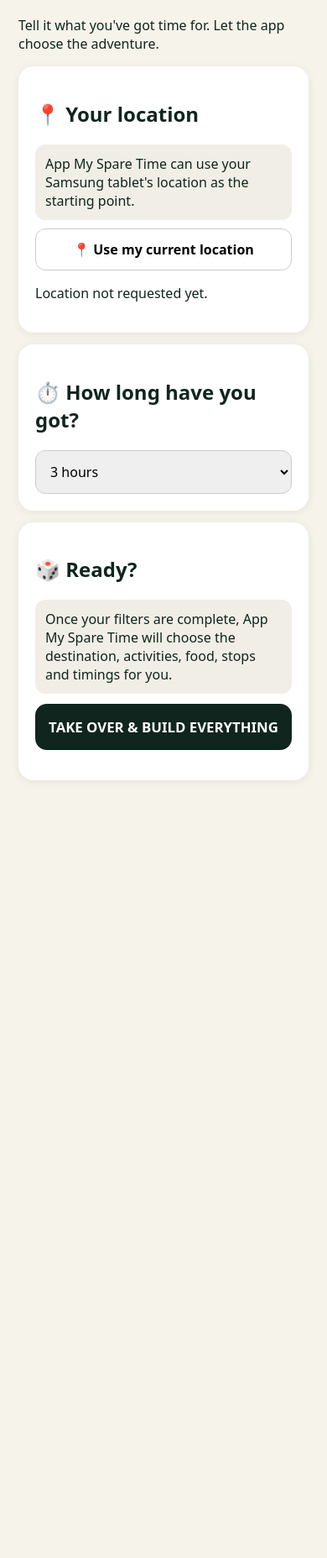
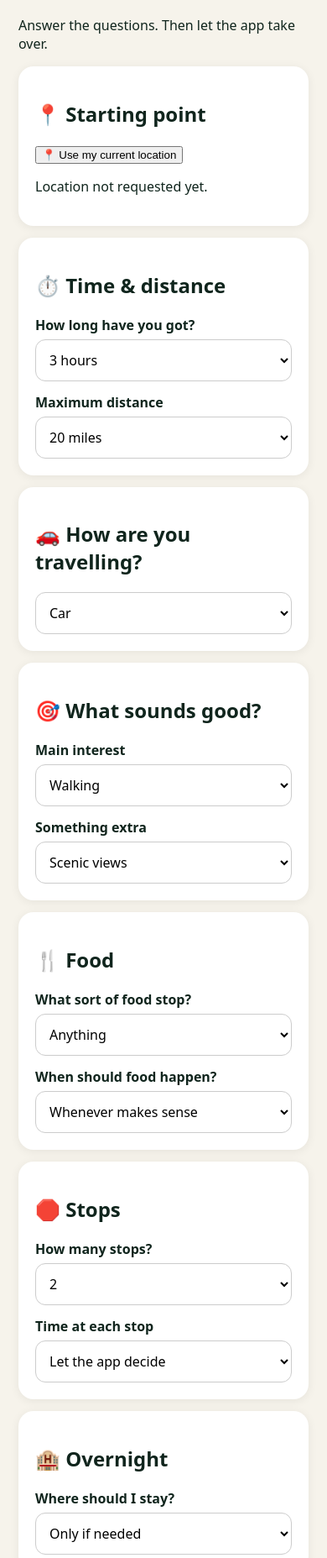
Before and after one commit to ytreatoria-blip/app-my-spare-time, a website: page public/index.html in a window 390 px wide. Shown: the part 132-1987 px from the top of the page at 84% size. Before the commit the page ends 1097 px from the top, so only its background shows below. Drawn offline with Linux system fonts and the light colour scheme.

Commit message:
Update index.html

```diff
--- a/public/index.html
+++ b/public/index.html
@@ -4,62 +4,65 @@
 <meta charset="utf-8">
 <meta name="viewport" content="width=device-width,initial-scale=1">
 <meta name="theme-color" content="#10251d">
-  <meta name="mobile-web-app-capable" content="yes">
 <link rel="manifest" href="/manifest.webmanifest">
 <title>App My Spare Time</title>
 
 <style>
-    body {
-      font-family: system-ui, sans-serif;
-      margin: 0;
-      background: #f6f3eb;
-      color: #10251d;
+body{
+  font-family:system-ui,sans-serif;
+  margin:0;
+  background:#f6f3eb;
+  color:#10251d
 }
-
-    main {
-      max-width: 760px;
-      margin: auto;
-      padding: 22px;
+main{
+  max-width:760px;
+  margin:auto;
+  padding:22px
 }
-
-    .card {
-      background: white;
-      border-radius: 18px;
-      padding: 20px;
-      margin: 14px 0;
-      box-shadow: 0 2px 12px #0001;
+.card{
+  background:#fff;
+  border-radius:18px;
+  padding:20px;
+  margin:14px 0;
+  box-shadow:0 2px 12px #0001
 }
-
-    select, button {
-      font: inherit;
+label{
+  display:block;
+  font-weight:700;
+  margin-top:14px;
+  margin-bottom:6px
 }
-
-    select {
-      width: 100%;
-      padding: 13px;
-      border-radius: 12px;
-      border: 1px solid #ccc;
+select,input{
+  width:100%;
+  box-sizing:border-box;
+  padding:12px;
+  border:1px solid #ccc;
+  border-radius:12px;
+  font:inherit;
+  background:#fff
 }
-
-    button {
-      cursor: pointer;
+.primary{
+  width:100%;
+  padding:17px;
+  border:0;
+  border-radius:14px;
+  background:#10251d;
+  color:#fff;
+  font-weight:800;
+  font-size:1.05rem
 }
-
-    .primary {
-      width: 100%;
-      padding: 16px;
-      border: 0;
-      border-radius: 14px;
-      background: #10251d;
-      color: white;
-      font-weight: 800;
-      font-size: 1.05rem;
+.note{
+  padding:12px;
+  background:#f0eee7;
+  border-radius:12px
 }
-
-    .note {
-      padding: 12px;
-      background: #f0eee7;
-      border-radius: 12px;
+#result{
+  margin-top:15px
+}
+.result{
+  border:1px solid #ddd;
+  border-radius:14px;
+  padding:15px
 }
 </style>
 </head>
@@ -71,21 +74,14 @@
 <h1>🧭 App My Spare Time</h1>
 
 <p>
-    Tell it what you've got time for.
-    Let the app choose the adventure.
+Answer the questions. Then let the app take over.
 </p>
 
 <section class="card">
 
-    <h2>📍 Your location</h2>
+<h2>📍 Starting point</h2>
 
-    <div class="note">
-      App My Spare Time can use your Samsung tablet's
-      location as the starting point.
-    </div>
-
-    <button id="locationButton"
-      style="margin-top:10px;width:100%;padding:13px;border:1px solid #ccc;border-radius:12px;background:white;font-weight:800">
+<button id="locationButton">
 📍 Use my current location
 </button>
 
@@ -97,34 +93,181 @@
 
 <section class="card">
 
-    <h2>⏱️ How long have you got?</h2>
+<h2>⏱️ Time & distance</h2>
+
+<label>How long have you got?</label>
 
 <select id="duration">
-      <option>3 hours</option>
-      <option>Half day</option>
-      <option>Full day</option>
-      <option>Overnight</option>
-      <option>Weekend</option>
-      <option>3 days</option>
+<option value="3h">3 hours</option>
+<option value="half">Half day</option>
+<option value="day">Full day</option>
+<option value="overnight">Overnight</option>
+<option value="weekend">Weekend</option>
+<option value="3day">3 days</option>
+</select>
+
+<label>Maximum distance</label>
+
+<select id="distance">
+<option value="10">10 miles</option>
+<option value="20" selected>20 miles</option>
+<option value="30">30 miles</option>
+<option value="50">50 miles</option>
+<option value="100">100 miles</option>
+<option value="any">Anywhere in the UK</option>
 </select>
 
 </section>
 
 <section class="card">
 
-    <h2>🎲 Ready?</h2>
+<h2>🚗 How are you travelling?</h2>
+
+<select id="transport">
+<option>Car</option>
+<option>Motorbike</option>
+<option>Bicycle</option>
+<option>Walking</option>
+<option>Public transport</option>
+</select>
+
+</section>
+
+<section class="card">
+
+<h2>🎯 What sounds good?</h2>
+
+<label>Main interest</label>
+
+<select id="interest1">
+<option>Walking</option>
+<option>Nature</option>
+<option>History</option>
+<option>Castles</option>
+<option>Coast</option>
+<option>Photography</option>
+<option>Food</option>
+<option>Adventure</option>
+<option>Wildlife</option>
+<option>Something unusual</option>
+</select>
+
+<label>Something extra</label>
+
+<select id="interest2">
+<option>Scenic views</option>
+<option>Gardens</option>
+<option>Museums</option>
+<option>Markets</option>
+<option>Wildlife</option>
+<option>History</option>
+<option>Photography</option>
+<option>Something unusual</option>
+<option>Surprise me</option>
+</select>
+
+</section>
+
+<section class="card">
+
+<h2>🍴 Food</h2>
+
+<label>What sort of food stop?</label>
+
+<select id="food">
+<option>Anything</option>
+<option>Pub / traditional</option>
+<option>Cafe</option>
+<option>Restaurant</option>
+<option>Fine dining</option>
+<option>Vegetarian friendly</option>
+<option>Vegan friendly</option>
+<option>Family friendly</option>
+</select>
+
+<label>When should food happen?</label>
+
+<select id="meal">
+<option>Whenever makes sense</option>
+<option>Lunch</option>
+<option>Dinner</option>
+<option>Breakfast</option>
+</select>
+
+</section>
+
+<section class="card">
+
+<h2>🛑 Stops</h2>
+
+<label>How many stops?</label>
+
+<select id="stops">
+<option value="1">1</option>
+<option value="2" selected>2</option>
+<option value="3">3</option>
+<option value="4">4</option>
+<option value="5">5+</option>
+<option value="auto">Let the app decide</option>
+</select>
+
+<label>Time at each stop</label>
+
+<select id="stopTime">
+<option value="auto">Let the app decide</option>
+<option>30 minutes</option>
+<option>1 hour</option>
+<option>90 minutes</option>
+<option>2 hours</option>
+<option>3 hours</option>
+</select>
+
+</section>
+
+<section class="card">
+
+<h2>🏨 Overnight</h2>
+
+<label>Where should I stay?</label>
+
+<select id="stay">
+<option>Only if needed</option>
+<option>Hotel</option>
+<option>Pub with rooms</option>
+<option>Cabin / lodge</option>
+<option>Outdoor accommodation</option>
+<option>Something unusual</option>
+</select>
+
+</section>
+
+<section class="card">
+
+<h2>🎲 Mystery Mode</h2>
 
 <div class="note">
-      Once your filters are complete, App My Spare Time
-      will choose the destination, activities, food,
-      stops and timings for you.
+The app chooses the destination and stops.
+Mystery Mode hides the plan until you're on the adventure.
 </div>
 
-    <button class="primary" id="go" style="margin-top:12px">
+<label>Mystery level</label>
+
+<select id="mystery">
+<option value="no">Show me everything</option>
+<option value="yes">Mystery: reveal as I go</option>
+</select>
+
+</section>
+
+<section class="card">
+
+<button class="primary" id="go">
 TAKE OVER & BUILD EVERYTHING
 </button>
 
 <p id="status"></p>
+
+<div id="result"></div>
 
 </section>
 
@@ -132,16 +275,12 @@
 
 <script>
 
-const locationButton =
-  document.getElementById("locationButton");
-
-const locationStatus =
-  document.getElementById("locationStatus");
+let currentLocation = null;
 
 locationButton.onclick = () => {
 
   locationStatus.textContent =
-    "📍 Asking your tablet for permission...";
+    "📍 Asking your tablet for permission…";
 
   if (!navigator.geolocation) {
 
@@ -153,7 +292,12 @@ locationButton.onclick = () => {
 
   navigator.geolocation.getCurrentPosition(
 
-    () => {
+    position => {
+
+      currentLocation = {
+        latitude: position.coords.latitude,
+        longitude: position.coords.longitude
+      };
 
       locationStatus.textContent =
         "✓ Location found. Your starting point is ready.";
@@ -162,54 +306,128 @@ locationButton.onclick = () => {
 
     error => {
 
-      if (error.code === 1) {
-
       locationStatus.textContent =
-          "Location permission was denied.";
-
-      } else {
-
-        locationStatus.textContent =
-          "Couldn't get your location. Make sure Location is switched on.";
-
-      }
+        error.code === 1
+          ? "Location permission was denied."
+          : "Couldn't get your location.";
 
     },
 
     {
-      enableHighAccuracy: true,
-      timeout: 15000,
-      maximumAge: 60000
+      enableHighAccuracy:true,
+      timeout:15000,
+      maximumAge:60000
     }
 
   );
 
 };
 
-document.getElementById("go").onclick = async () => {
 
-  const status = document.getElementById("status");
+go.onclick = async () => {
 
   status.textContent =
-    "🧭 Checking the Adventure Brain...";
+    "🧠 Choosing your adventure…";
+
+  result.innerHTML = "";
 
   try {
 
-    const response =
-      await fetch("/api/health");
+    const response = await fetch(
+      "/api/adventure/build",
+      {
+        method:"POST",
+        headers:{
+          "Content-Type":"application/json"
+        },
+        body:JSON.stringify({
 
-    const result =
-      await response.json();
+          origin:currentLocation,
+
+          preferences:{
+
+            duration:duration.value,
+
+            distance:distance.value,
+
+            transport:transport.value,
+
+            interests:[
+              interest1.value,
+              interest2.value
+            ],
+
+            food:food.value,
+
+            meal:meal.value,
+
+            stops:stops.value,
+
+            stopTime:stopTime.value,
+
+            accommodation:stay.value,
+
+            mystery:mystery.value === "yes"
+
+          }
+
+        })
+
+      }
+    );
+
+    const data = await response.json();
+
+    if(!response.ok){
+
+      throw new Error(
+        data.error || "Adventure couldn't be built."
+      );
+
+    }
 
     status.textContent =
-      result.ok
-        ? "✓ App My Spare Time is connected."
-        : "Backend isn't ready yet.";
+      "✓ Adventure built.";
 
-  } catch {
+    result.innerHTML = `
+
+      <div class="result">
+
+        <h2>${data.title}</h2>
+
+        <p><b>${data.area}</b></p>
+
+        <p>${data.summary}</p>
+
+        <p>
+          🕒 ${data.duration}
+          · 🛑 ${data.stops} stops
+        </p>
+
+        <a
+          href="${data.mapsUrl}"
+          target="_blank"
+          rel="noopener"
+        >
+          🗺️ Open adventure in Google Maps
+        </a>
+
+      </div>
+
+    `;
+
+  }
+
+  catch(error){
 
     status.textContent =
-      "The app is online, but the Adventure Brain isn't connected yet.";
+      "The Adventure Brain couldn't build this adventure yet.";
+
+    result.innerHTML = `
+      <div class="note">
+        ${error.message}
+      </div>
+    `;
 
   }
 
```
Lines whose indentation alone changed are shown as unchanged.
